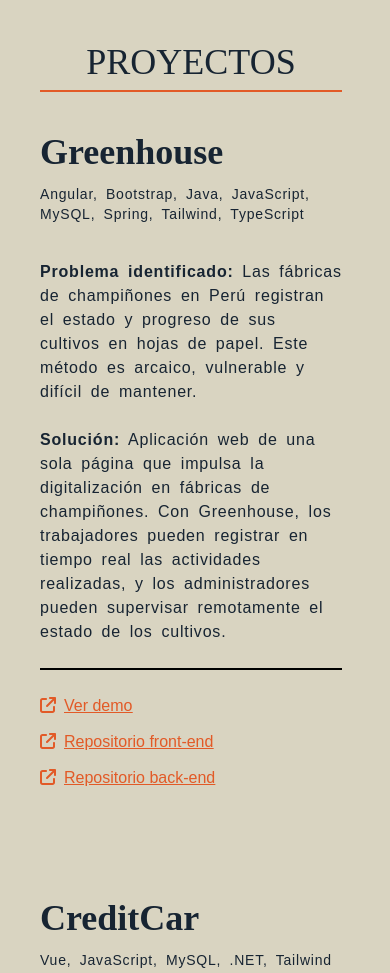
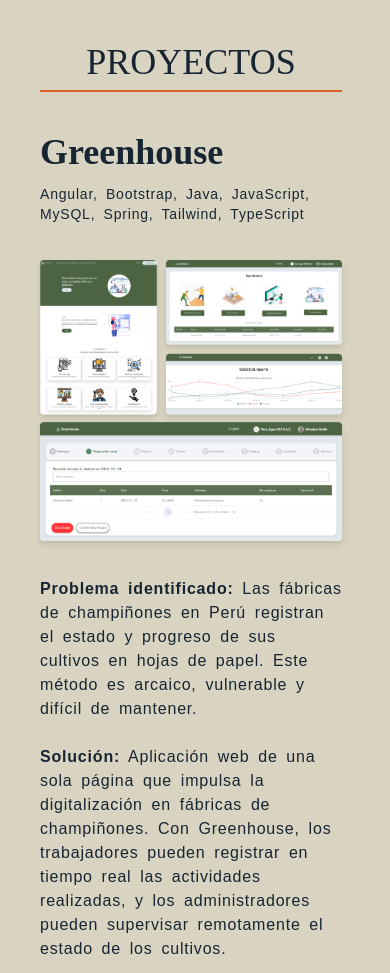
Before and after one commit to alanegd/alangalavis-portfolio, a Gatsby site: page / in a window 390 px wide. Shown: the part 1420-2393 px from the top of the page. Built offline with nearby package versions, Linux system fonts and the light colour scheme; Gatsby itself is replaced by a stand-in of ours.

Commit message:
feat: Added images to projects

```diff
--- a/gatsby-config.js
+++ b/gatsby-config.js
@@ -10,6 +10,8 @@ module.exports = {
   },
   plugins: [
     "gatsby-plugin-postcss",
+    "gatsby-transformer-sharp",
+    "gatsby-plugin-sharp",
     "gatsby-transformer-remark",
     "gatsby-transformer-json",
     {
@@ -17,6 +19,13 @@ module.exports = {
       options: {
         name: `projects`,
         path: `${__dirname}/src/projects/`,
+      },
+    },
+    {
+      resolve: `gatsby-source-filesystem`,
+      options: {
+        name: `images`,
+        path: `${__dirname}/src/images/`,
       },
     },
     {
--- a/package.json
+++ b/package.json
@@ -23,11 +23,15 @@
     "aos": "^2.3.4",
     "autoprefixer": "^10.4.16",
     "gatsby": "^5.12.11",
+    "gatsby-image": "^3.11.0",
+    "gatsby-plugin-image": "^3.13.0",
     "gatsby-plugin-manifest": "^5.12.3",
     "gatsby-plugin-postcss": "^6.12.0",
+    "gatsby-plugin-sharp": "^5.13.0",
     "gatsby-source-filesystem": "^5.13.0",
     "gatsby-transformer-json": "^5.13.0",
     "gatsby-transformer-remark": "^6.13.0",
+    "gatsby-transformer-sharp": "^5.13.0",
     "postcss": "^8.4.32",
     "react": "^18.2.0",
     "react-dom": "^18.2.0",
--- /dev/null
+++ b/src/components/layout/Image.js
@@ -0,0 +1,27 @@
+import React from 'react';
+import { graphql, useStaticQuery } from 'gatsby';
+
+export default function Image({ filename, alt, classes }) {
+  const data = useStaticQuery(graphql`
+    query {
+      images: allFile {
+        nodes {
+          relativePath
+          childImageSharp {
+            fluid(maxWidth: 800) {
+              ...GatsbyImageSharpFluid
+            }
+          }
+        }
+      }
+    }
+  `);
+
+  const image = data.images.nodes.find((node) => node.relativePath.includes(filename));
+
+  if (!image) {
+    return null;
+  }
+
+  return <img src={image.childImageSharp.fluid.src} alt={alt} className={classes} />;
+};
--- a/src/components/layout/Layout.js
+++ b/src/components/layout/Layout.js
@@ -18,7 +18,7 @@ export default function Layout({ children }) {
     <div >
       <Navbar />
       <HeroSection/>
-      <div className="max-w-screen-lg mx-auto" data-aos="fade-up"  data-aos-duration="1000">{children}</div>
+      <div className="max-w-[1055px] mx-auto" data-aos="fade-up"  data-aos-duration="1000">{children}</div>
       <Footer />
     </div>
   );
--- a/src/components/layout/Project.js
+++ b/src/components/layout/Project.js
@@ -1,15 +1,21 @@
 import React from 'react';
 import { FontAwesomeIcon } from '@fortawesome/react-fontawesome';
 import { faExternalLink } from '@fortawesome/free-solid-svg-icons';
+import Image from './Image';
 
 export default function Project({ project }) {
-  const { title, problem, solution, stack, siteLink, repositories } = project;
+  const { title, problem, solution, stack, image, siteLink, repositories } = project;
 
   return (
-    <div className="flex flex-col md:flex-row md:gap-7 text-[#172432]">
-      <div className="md:w-1/2 mb-9">
+    <div className="flex flex-col text-[#172432]">
+      <div className="w-full mb-9">
         <h2 className="mb-3 font-semibold text-4xl md:text-3xl text-[#172432]">{title}</h2>
         <p className="text-sm">{stack.join(', ')}</p>
+      </div>
+
+      <div className="flex flex-col md:flex-row md:gap-7">
+        <div className="md:w-3/2 mb-9">
+          <Image filename={image} alt={title} classes="w-full drop-shadow-md" />
         </div>
 
         <div className="md:w-1/2">
@@ -42,5 +48,6 @@ export default function Project({ project }) {
           </div>
         </div>
       </div>
+    </div>
   );
 }
--- a/src/components/sections/AboutSection.js
+++ b/src/components/sections/AboutSection.js
@@ -36,7 +36,7 @@ export default function AboutSection() {
               <img src={aboutImage} alt="alanegd" />
             </div>
             <a
-              className="py-3 w-full text-white text-center bg-[#E25A27] hover:bg-[#FA652E] cursor-pointer shadow-md"
+              className="py-3 w-full text-white text-center bg-[#E25A27] hover:bg-[#FA652E] cursor-pointer drop-shadow-md"
               href="/CV - Alan Galavis.pdf"
               target="_blank"
               rel="noopener noreferrer"
--- a/src/projects/projects.json
+++ b/src/projects/projects.json
@@ -4,6 +4,7 @@
       "problem": "Las fábricas de champiñones en Perú registran el estado y progreso de sus cultivos en hojas de papel. Este método es arcaico, vulnerable y difícil de mantener.",
       "solution": "Aplicación web de una sola página que impulsa la digitalización en fábricas de champiñones. Con Greenhouse, los trabajadores pueden registrar en tiempo real las actividades realizadas, y los administradores pueden supervisar remotamente el estado de los cultivos.",
       "stack": ["Angular", "Bootstrap", "Java", "JavaScript", "MySQL", "Spring", "Tailwind", "TypeScript"],
+      "image": "/greenhouse.png",
       "siteLink": "https://integradis-opensource.github.io/LandingPage/",
       "repositories": [
         "Repositorio front-end|https://github.com/Integradis-OpenSource/Greenhouse_FrontEnd",
@@ -15,6 +16,7 @@
       "problem": "Las concesionarias de autos en Perú necesitan de una plataforma que permita generar con facilidad y transparencia un plan de pagos de crédito vehicular para los potenciales clientes.",
       "solution": "Aplicación web de una sola página que incluye un simulador de compra y venta de vehículos, desde el cual las concesionarias podrán generar un plan de pagos por el método francés, vencido y ordinario.",
       "stack": ["Vue", "JavaScript", "MySQL", ".NET", "Tailwind"],
+      "image": "/creditcar.png",
       "siteLink": "",
       "repositories": [
         "Repositorio front-end|https://github.com/upc-pre-202302-si642-si82-creditcar/CreditCar",
```
Also changed, not shown: src/images/icon.png (deleted), src/images/projects/greenhouse.png (added), 2 other files. Lines whose indentation alone changed are shown as unchanged.
